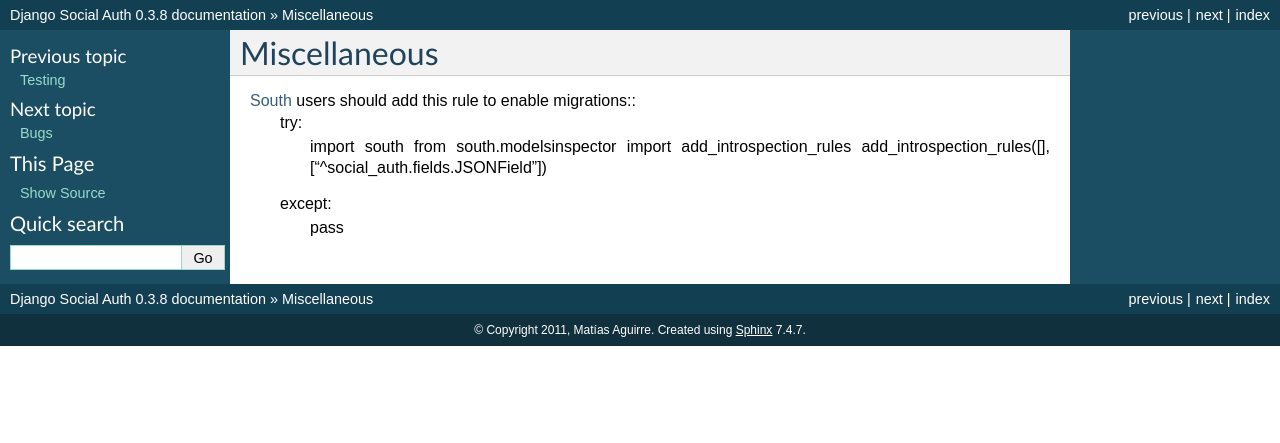
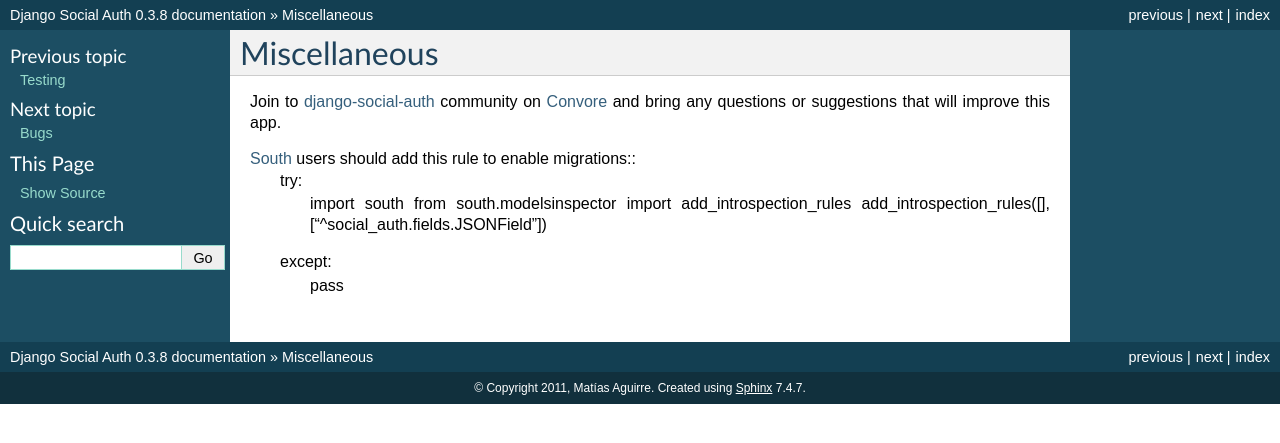
Before and after one commit to Naveen-Kumar999/django-social-auth, a Sphinx documentation site: the page built from doc/miscellaneous.rst, in a window 1280 px wide. Shown: the top 443 px of the page. Built offline with Sphinx 7.4.7, drawn with Linux system fonts in a browser that asks for light colours.

Commit message:
Add doc about convore community

```diff
--- a/README.rst
+++ b/README.rst
@@ -513,6 +513,9 @@
 Miscellaneous
 -------------
 
+Join to django-social-auth_ community on Convore_ and bring any questions or
+suggestions that will improve this app.
+
 South_ users should add this rule to enable migrations::
     try:
         import south
@@ -629,3 +632,5 @@
 .. _micrypt: https://github.com/micrypt
 .. _South: http://south.aeracode.org/
 .. _bedspax: https://github.com/bedspax
+.. _django-social-auth: https://convore.com/django-social-auth/
+.. _Convore: https://convore.com/
--- a/doc/miscellaneous.rst
+++ b/doc/miscellaneous.rst
@@ -1,5 +1,9 @@
 Miscellaneous
 =============
+
+Join to django-social-auth_ community on Convore_ and bring any questions or
+suggestions that will improve this app.
+
 
 South_ users should add this rule to enable migrations::
     try:
@@ -11,3 +15,5 @@
 
 
 .. _South: http://south.aeracode.org/
+.. _django-social-auth: https://convore.com/django-social-auth/
+.. _Convore: https://convore.com/
```
